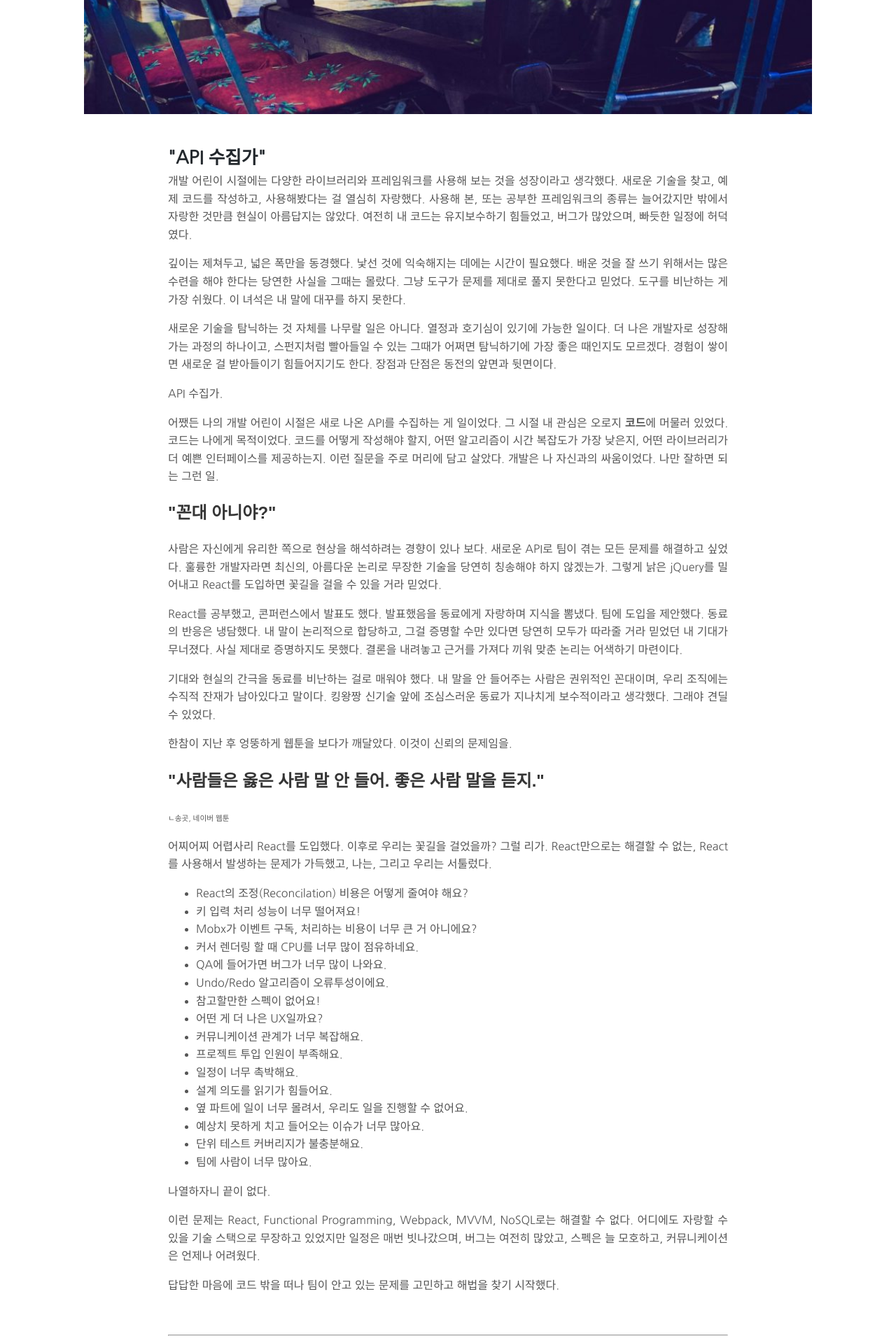
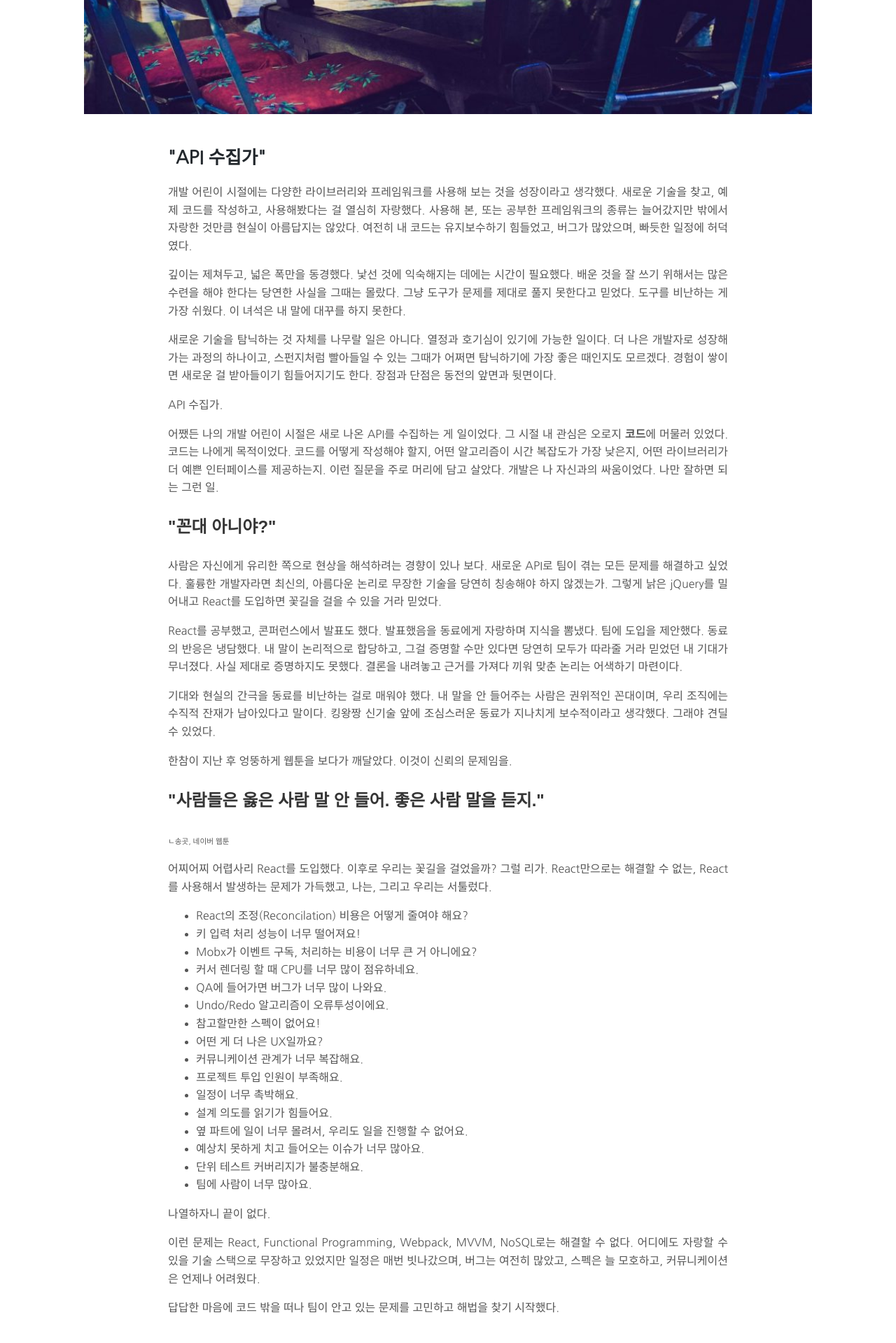
Before and after one commit to CoderK/CoderK.github.io, a Jekyll site: the page built from _posts/2019-03-06-%eb%82%98%eb%8a%94-%ea%b7%b8%eb%8f%99%ec%95%88-%eb%ac%b4%ec%97%87%ec%9c%bc%eb%a1%9c-%ec%84%b1%ec%9e%a5%ed%96%88%ec%9d%84%ea%b9%8c.html, in a window 1280 px wide. Shown: the part 836-2755 px from the top of the page at 70% size. Built offline with Jekyll 4.4.1, drawn with Linux system fonts in a browser that asks for light colours; some web fonts are replaced.

Commit message:
Changed header's margin

```diff
--- a/_posts/2019-03-06-%eb%82%98%eb%8a%94-%ea%b7%b8%eb%8f%99%ec%95%88-%eb%ac%b4%ec%97%87%ec%9c%bc%eb%a1%9c-%ec%84%b1%ec%9e%a5%ed%96%88%ec%9d%84%ea%b9%8c.html
+++ b/_posts/2019-03-06-%eb%82%98%eb%8a%94-%ea%b7%b8%eb%8f%99%ec%95%88-%eb%ac%b4%ec%97%87%ec%9c%bc%eb%a1%9c-%ec%84%b1%ec%9e%a5%ed%96%88%ec%9d%84%ea%b9%8c.html
@@ -44,7 +44,7 @@
 <div class="se-component-content">
 <div class="se-section se-section-quotation se-l-quotation_underline">
 <div> </div>
-<div class="se-module se-module-text se-quote"><span style="color: #23282d; font-size: 1.6em; font-weight: 600;">"API 수집가"</span></div>
+<p><span style="color: #23282d; font-size: 1.6em; font-weight: 600;">"API 수집가"</span></p>
 </div>
 </div>
 </div>
--- a/_sass/tale/_base.scss
+++ b/_sass/tale/_base.scss
@@ -30,13 +30,10 @@
 h4,
 h5,
 h6 {
+  margin: 1.5rem 0;
   color: $default-shade;
   font-family: $sans-serif;
   line-height: normal;
-}
-
-h1 {
-    margin: 2.5rem 0 1rem
 }
 
 a {
```
